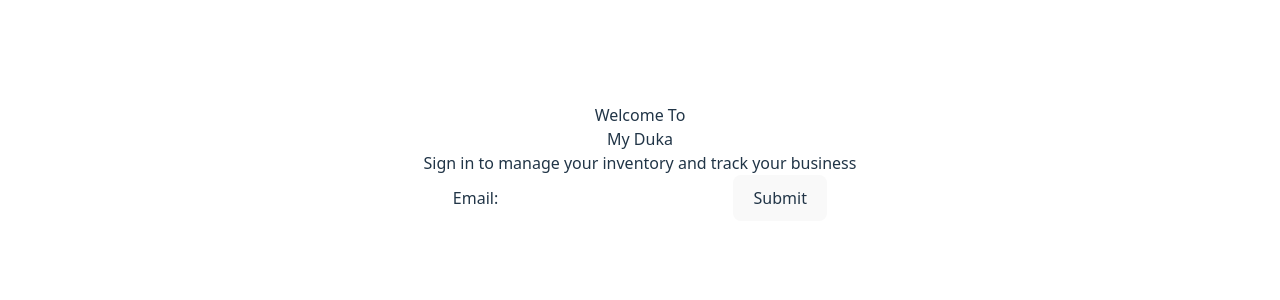
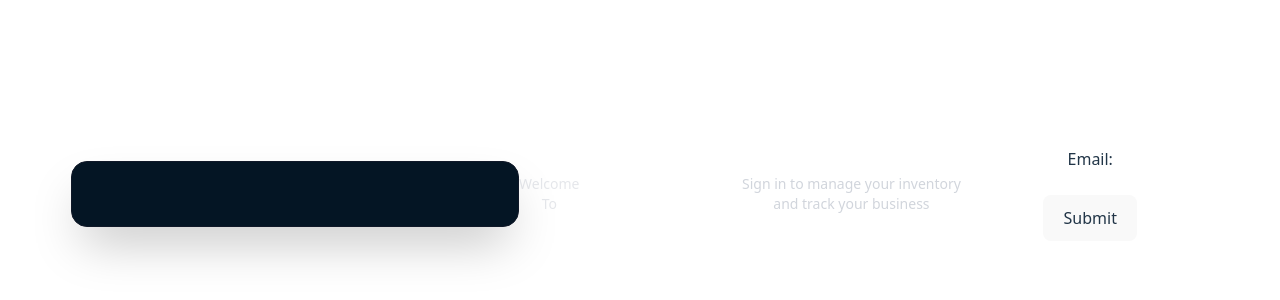
Before and after one commit to LegrandSir/MyDuka-group-5, a React (Vite) app in the folder client/: page / in a window 1280 px wide. Shown: the part 238-538 px from the top of the page. Built offline with nearby package versions, Linux system fonts and the light colour scheme.

Commit message:
Login Page Styling: Added some Tailwind css to make the login page look neater

```diff
--- a/client/src/pages/Login.jsx
+++ b/client/src/pages/Login.jsx
@@ -20,10 +20,13 @@ export default function Login() {
     }, [submitting, email])
 
     return (
-        <div>
-            <p>Welcome To</p>
-            <h2>My Duka</h2>
-            <p>Sign in to manage your inventory and track your business</p>
+        <div className="min-h-screen flex items-center justify-center bg-primaryBg px-4">
+            <div className="w-full max-w-md bg-[#041524] backdrop-blur-md rounded-2xl shadow-2xl p-8 border border-gray-900"></div>
+            <p className="text-gray-200 text-sm"> Welcome To</p>
+            <h1 className="text-2xl font-bold text-white">MY DUKA</h1>
+            <p className="text-gray-300 text-sm">
+            Sign in to manage your inventory and track your business
+          </p>
 
             <form onSubmit={(e) => {
                 e.preventDefault();
```
